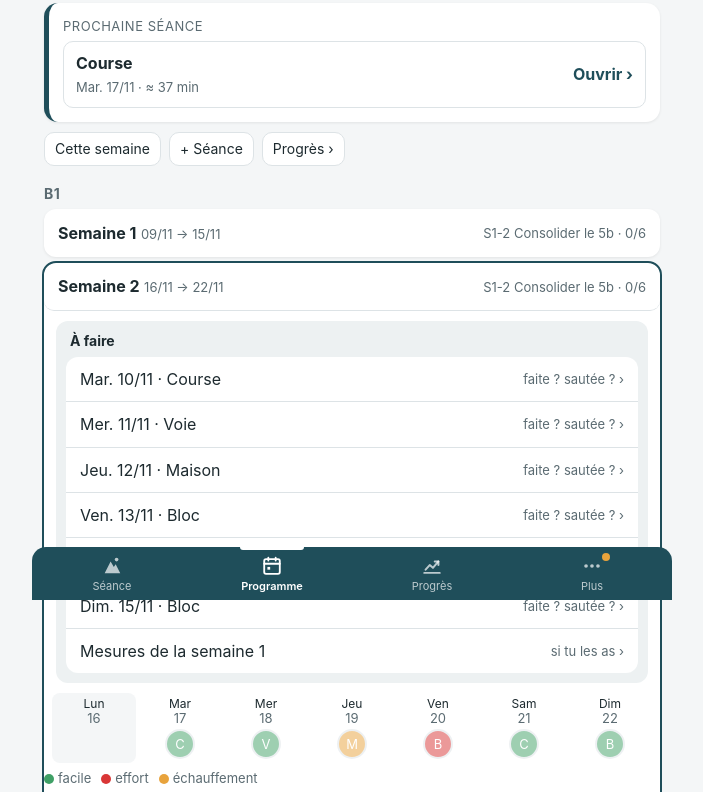
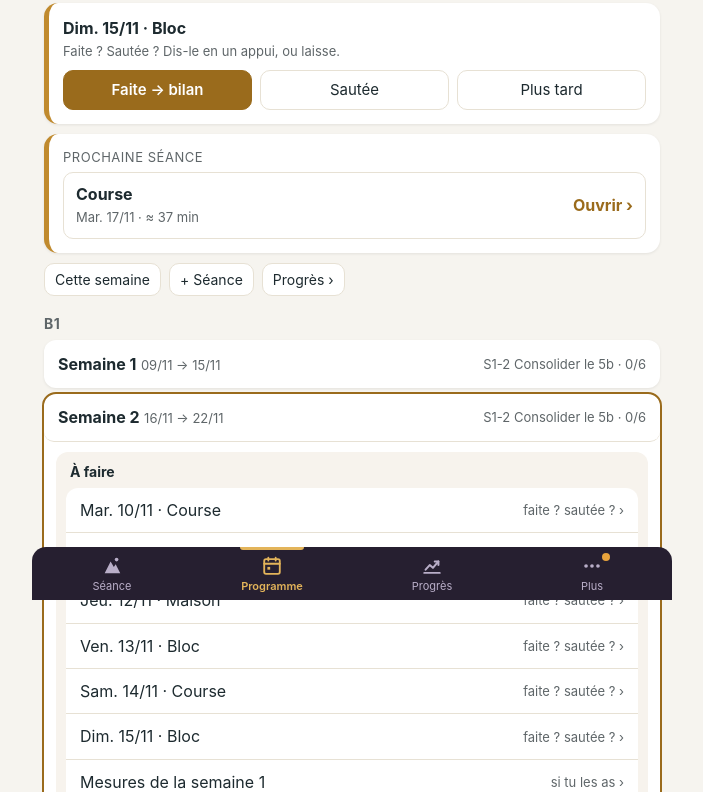
Before and after one commit to rez80/Grimpe, a website with bundled scripts: page index.html in a window 1280 px wide. Shown: the part 200-992 px from the top of the page, without its empty margins (288-991 px from the left). Built offline with nearby package versions, Linux system fonts and the light colour scheme.

Commit message:
Add files via upload

```diff
--- a/js/app.js
+++ b/js/app.js
@@ -16,7 +16,7 @@ import * as plus from "./ecrans/plus.js";
 import * as mur from "./ecrans/mur.js";
 import * as fenetres from "./ecrans/fenetres.js";
 
-export const APP_VERSION = "8.9";
+export const APP_VERSION = "8.11";
 const ECRANS = { seance, programme, progres, plus, salle: mur };
 const ONGLET_DE = { seance: "seance", programme: "programme", progres: "progres", plus: "plus", biblio: "plus", salles: "plus", salle: "plus", historique: "programme", calendrier: "plus", reglages: "plus", aide: "plus", sauvegarde: "plus" };
 const SOUS_ECRANS = ["biblio", "salles", "salle", "historique", "calendrier", "reglages", "aide", "sauvegarde"];
--- a/js/ecrans/plus.js
+++ b/js/ecrans/plus.js
@@ -134,7 +134,7 @@ function textesAide(ctx) {
     principe: h`<p>Le programme est écrit dans <b>Programme.xlsx</b> et transformé en <code>data.js</code> par <code>outil/grimpe.py app</code>. L'app sert à faire les séances : elle ne demande rien pendant, et calcule tout après (feux verts, forme, niveaux, projets). Sur PC, <code>grimpe.py rapport</code> met ce bilan en page dans <b>Suivi.xlsx</b> et reporte dans Programme.xlsx les séances modifiées ici.</p>
       <p><b>Une séance.</b> Voir l'onglet « Séance » de cette aide.</p>
       <p><b>Couleurs.</b> <span class="genre-txt echauffement">échauffement</span> · <span class="genre-txt securite">sécurité</span> · <span class="genre-txt facile">facile</span> · <span class="genre-txt effort">effort</span> · <span class="genre-txt recup">récupération</span>.</p>
-      <p><b>Le lendemain.</b> Une séance oubliée ou laissée ouverte revient en une carte : faite, sautée, plus tard. Jamais de point d'exclamation.</p>`,
+      <p><b>Le lendemain.</b> Une séance oubliée ou laissée ouverte revient en une carte en haut du Programme : faite → bilan, sautée, plus tard. Jamais de point d'exclamation.</p>`,
     syntaxe: h`<p>Une ligne par étape. Tout ce qui n'est pas entre accolades est de la prose : rien n'est deviné. Dans l'app, l'éditeur de plan écrit ces lignes pour toi.</p>
       <pre class="code">## Nom de version
 > Échauffement voie
--- a/js/ecrans/programme.js
+++ b/js/ecrans/programme.js
@@ -1,9 +1,10 @@
 // ecrans/programme.js — le programme semaine par semaine, la semaine dépliée, les outils de semaine.
 import { h, si, classes } from "../html.js";
-import { etatSeance, etapesSeance, dureeSeance, dureeEtape, activiteAffichee } from "../programme.js";
+import { etatSeance, etapesSeance, dureeSeance, activiteAffichee } from "../programme.js";
 import { semaineDe, dateSeance, ajouterJours, jourMois, court, hm, JOURS, nomJour, jourSemaine } from "../dates.js";
 import { reussi } from "../analyse.js";
 import * as editeur from "./editeur.js";
+import { carteHier } from "./seance.js";
 
 const ICONE = { faite: "✓", abilan: "✓", sautee: "–", encours: "▸", aujourdhui: "●", passee: "·", avenir: "" };
 
@@ -12,7 +13,7 @@ export function rendre(ctx) {
   const semaines = [...new Set(P.map(s => s.semaine))].sort((a, b) => a - b), wNow = semaineDe(debut, auj);
   if (state.semaineVue !== null && !semaines.includes(state.semaineVue)) state.semaineVue = semaines.includes(wNow) ? wNow : semaines[0];   // null = tout replié
   const phases = []; for (const w of semaines) { const ph = (P.find(s => s.semaine === w) || {}).phase || ""; const bloc = ph.split(" · ")[0]; if (!phases.length || phases[phases.length - 1].bloc !== bloc) phases.push({ bloc, semaines: [] }); phases[phases.length - 1].semaines.push(w); }
-  let out = h`${carteRestaurer(ctx)}${carteAujourdhui(ctx, auj)}<div class="barre-prog"><button class="petit-btn" data-act="semaineAujourdhui">Cette semaine</button><button class="petit-btn" data-act="creationOuvrir">+ Séance</button><button class="petit-btn" data-act="progres">Progrès ›</button></div>`;
+  let out = h`${carteRestaurer(ctx)}${carteHier(ctx)}${carteAujourdhui(ctx, auj)}<div class="barre-prog"><button class="petit-btn" data-act="semaineAujourdhui">Cette semaine</button><button class="petit-btn" data-act="creationOuvrir">+ Séance</button><button class="petit-btn" data-act="progres">Progrès ›</button></div>`;
   for (const ph of phases) {
     out = h`${out}<h3 class="bloc-titre">${ph.bloc || "Programme"}</h3>`;
     for (const w of ph.semaines) {
@@ -24,14 +25,6 @@ export function rendre(ctx) {
     }
   }
   return { html: out, titre: h`<b>Programme</b>` };
-}
-
-// Couleur d'une séance = celle du plan : le type d'étape qui prend le plus de temps (échauffement et sécurité ne comptent que s'il n'y a rien d'autre)
-const NOM_GENRE = { echauffement: "échauffement", securite: "sécurité", facile: "facile", effort: "effort", recup: "récup" };
-function genreDominant(ctx, s) {
-  const t = {}; for (const e of etapesSeance(s, ctx.saisie(s.id)).filter(e => e.type !== "info")) { const g = e.type === "routine" ? e.genre || "echauffement" : e.genre || "facile"; t[g] = (t[g] || 0) + Math.max(60, dureeEtape(e, s, ctx.data, ctx.doc.reglages)); }
-  const l = Object.entries(t).sort((a, b) => b[1] - a[1]), principal = l.find(([g]) => g !== "echauffement" && g !== "securite");
-  return (principal || l[0] || [])[0] || "";
 }
 
 // App vide (nouvelle installation, téléphone changé…) : proposer tout de suite de restaurer une sauvegarde
@@ -70,8 +63,7 @@ function semaineDetail(ctx, w, sem, auj) {
   const faites = sem.filter(s => ctx.saisie(s.id).fin), ts = faites.flatMap(s => ctx.saisie(s.id).tentatives || []), efforts = faites.map(s => ctx.saisie(s.id).effort).filter(x => x != null);
   const bilanSem = faites.length ? `${faites.length} séance${faites.length > 1 ? "s" : ""} faite${faites.length > 1 ? "s" : ""}${ts.length ? ` · ${ts.length} passage${ts.length > 1 ? "s" : ""}, ${ts.filter(reussi).length} réussi${ts.filter(reussi).length > 1 ? "s" : ""}` : ""}${efforts.length ? ` · effort moyen ${(efforts.reduce((a, b) => a + b, 0) / efforts.length).toFixed(1).replace(".", ",")}` : ""}` : "";
   return h`${si(bilanSem, h`<p class="bilan-sem">${bilanSem}</p>`)}${si(aFaire.length, () => h`<div class="a-faire"><b>À faire</b><div class="liste">${aFaire}</div></div>`)}<div class="jours">${jours.map(x => h`<div class="jour ${x.d === auj ? "auj" : ""}"><div class="jour-nom">${x.j.slice(0, 3)}<br><span class="petit">${x.d.slice(8, 10)}</span></div>
-      ${x.seances.map(s => { const e = etatSeance(s, ctx.saisie(s.id), auj); const a = activiteAffichee(s, ctx.saisie(s.id)), g = genreDominant(ctx, s); return h`<button class="pastille-seance etat-${e} ${g ? "genre-" + g : ""}" data-act="ouvrirSeance" data-id="${s.id}" data-activite="${a}" aria-label="${a}${g ? " · " + NOM_GENRE[g] : ""}">${ICONE[e] || a[0]}</button>`; })}</div>`)}</div>
-    ${(() => { const gs = [...new Set(jours.flatMap(x => x.seances.map(s => genreDominant(ctx, s))).filter(Boolean))]; return gs.length ? h`<p class="legende-genres">${["facile", "effort", "recup", "echauffement", "securite"].filter(g => gs.includes(g)).map(g => h`<span><i class="genre-${g}"></i>${NOM_GENRE[g]}</span>`)}</p>` : ""; })()}
+      ${x.seances.map(s => { const e = etatSeance(s, ctx.saisie(s.id), auj); const a = activiteAffichee(s, ctx.saisie(s.id)); return h`<button class="pastille-seance etat-${e}" data-act="ouvrirSeance" data-id="${s.id}" data-activite="${a}" aria-label="${a}">${ICONE[e] || a[0]}</button>`; })}</div>`)}</div>
     ${sem.map(s => { const sa = ctx.saisie(s.id), e = etatSeance(s, sa, auj), t = sa.tentatives || [], et = etapesSeance(s, sa);
       const a = activiteAffichee(s, sa);
       return h`<div class="carte-seance-cadre"><button class="carte-seance etat-${e}" data-act="ouvrirSeance" data-id="${s.id}" data-activite="${a}">
--- a/js/ecrans/seance.js
+++ b/js/ecrans/seance.js
@@ -49,13 +49,6 @@ export function rendre(ctx) {
 
   // Feux verts tout juste atteints : une carte, une fois
   for (const f of ctx.bilan.nouveauxFeux) out = h`${out}<div class="carte feu-carte"><div><b>🟢 Feu vert : ${f.titre}</b><br><span class="petit">${f.criteres.map(c => `${c.t} : ${c.val}${c.pct ? " %" : ""}`).join(" · ")}</span></div><button data-act="feuVu" data-id="${f.id}">Vu !</button></div>`;
-  // La séance d'hier à régler
-  const hier = seanceARegler(ctx.programme, doc, auj);
-  if (hier && hier.id !== s.id && plusTard() === `${hier.id}|${auj}`) out = h`${out}<button class="hier-mini" data-act="hierRouvrir"><span>${court(hier.date)} · ${hier.activite} : bilan ?</span><span>›</span></button>`;
-  else if (hier && hier.id !== s.id) { const eh = etatSeance(hier, ctx.saisie(hier.id), auj);
-    out = h`${out}<div class="carte hier"><div><b>${court(hier.date)} · ${hier.activite}</b><br><span class="petit">${eh === "abilan" ? "Séance terminée, il manque le bilan (effort, douleur)." : eh === "encours" ? "Séance restée ouverte." : "Faite ? Sautée ? Dis-le en un appui, ou laisse."}</span></div>
-      <div class="hier-btns"><button class="principal" data-act="hierBilan" data-id="${hier.id}">${eh === "passee" ? "Faite → bilan" : "Bilan"}</button>${si(eh === "passee", h`<button data-act="hierSautee" data-id="${hier.id}">Sautée</button>`)}<button data-act="hierPlusTard" data-id="${hier.id}">Plus tard</button></div></div>`; }
-
   // Bandeau
   const sousTitre = sa.fin ? `✓ Faite en ${hm(dureeReelle(sa))} · prévu ≈ ${hm(duree)}` : etat === "sautee" ? `Sautée${sa.raison ? " · " + sa.raison : ""}` : `≈ ${hm(duree)} · ${actives(etapes).length} étapes`;
   const theme = etapes.find(e => e.type === "info" && /^thème/i.test(e.texte));
@@ -226,6 +219,15 @@ export function fenetreNoter(ctx, M) {
 // Repère de réussite d'une voie : ✓ (✓ facile), ✗ n
 export function reperes(hv) { return `${hv.reussies ? (hv.aisance === "facile" ? "✓ facile" : "✓") : ""}${hv.essais - hv.reussies ? `${hv.reussies ? " " : ""}✗${hv.essais - hv.reussies}` : ""}`; }
 
+// --- Rappel de la séance précédente à régler (affiché en haut du Programme) ---
+export function carteHier(ctx) {
+  const doc = ctx.doc, auj = ctx.aujourdhui(), hier = seanceARegler(ctx.programme, doc, auj); if (!hier) return "";
+  if (plusTard() === `${hier.id}|${auj}`) return h`<button class="hier-mini" data-act="hierRouvrir"><span>${court(hier.date)} · ${activiteAffichee(hier, ctx.saisie(hier.id))} : bilan ?</span><span>›</span></button>`;
+  const eh = etatSeance(hier, ctx.saisie(hier.id), auj);
+  return h`<div class="carte hier"><div><b>${court(hier.date)} · ${activiteAffichee(hier, ctx.saisie(hier.id))}</b><br><span class="petit">${eh === "abilan" ? "Séance terminée, il manque le bilan (effort, douleur)." : eh === "encours" ? "Séance restée ouverte." : "Faite ? Sautée ? Dis-le en un appui, ou laisse."}</span></div>
+    <div class="hier-btns"><button class="principal" data-act="hierBilan" data-id="${hier.id}">${eh === "passee" ? "Faite → bilan" : "Bilan"}</button>${si(eh === "passee", h`<button data-act="hierSautee" data-id="${hier.id}">Sautée</button>`)}<button data-act="hierPlusTard" data-id="${hier.id}">Plus tard</button></div></div>`;
+}
+
 // --- Actions ---
 const demarrerSiBesoin = sa => { if (!sa.debut && !sa.fin) { sa.debut = Date.now(); delete sa.statut; } };
 function lancerRepos(ctx, s, sa, e) { const d = e.repos ?? reposDefaut(ctx.doc.reglages, s.activite); if (d > 0) ctx.minuteur.lancer({ type: "repos", phases: [{ label: "Repos", duree: d }], seanceId: s.id, k: e.k }); }
--- a/style.css
+++ b/style.css
@@ -1,17 +1,20 @@
 /* style.css — Grimpe. Une couleur = un sens. Variables en tête, clair et sombre. */
 :root {
-  --fond: #f4f6f7; --carte: #ffffff; --texte: #1d2a2f; --texte-2: #5b6b72; --trait: #dde3e6;
-  --accent: #1F4E5A; --accent-txt: #ffffff;
-  --voie: #1F4E5A; --bloc: #7B4A12; --maison: #3E6B3A; --course: #5B3F8C; --exterieur: #0E6E6E;
+  --fond: #f6f4ef; --carte: #ffffff; --texte: #1d2a2f; --texte-2: #5f6669; --trait: #e7e1d4;
+  --accent: #9A6B1C; --accent-txt: #ffffff; --ocre: #C08A2E;
+  --voie: #2F80C0; --bloc: #E0664F; --maison: #7A8F2E; --course: #5B3F8C; --exterieur: #0E6E6E;
+  --bandeau-voie: #2F80C0; --bandeau-bloc: #E0664F; --bandeau-maison: #7A8F2E; --bandeau-course: #5B3F8C;     /* bandeau de séance (plus foncé en mode sombre) */
+  --entete-txt: #E3B45A; --entete-txt-2: #B9AEC8;
   --echauffement: #E8A33C; --securite: #2E6FB7; --facile: #3FA066; --effort: #D93636; --recup: #7B5EA7;
   --vert: #2E7D32; --orange: #E8A33C; --rouge: #D93636; --gris: #6B7780;     /* texte blanc lisible (≥ 4,5:1) sur vert, rouge, gris ; texte foncé sur orange */
-  --entete: #1F4E5A;
+  --entete: #261F30;
   --rayon: 14px; --ombre: 0 1px 3px rgba(0,0,0,.08);
   --haut: env(safe-area-inset-top, 0px); --bas: env(safe-area-inset-bottom, 0px);
 }
 @media (prefers-color-scheme: dark) {
-  :root { --entete: #16343c; --fond: #121a1d; --carte: #1b262b; --texte: #e8edef; --texte-2: #9fb0b7; --trait: #2c3a40; --accent: #58a6b9; --accent-txt: #0d1517;
-    --voie: #2d7d91; --bloc: #a86a2a; --maison: #4f8a4a; --course: #8565b8; --exterieur: #1f9a9a; --echauffement: #f0b65a; --ombre: none; }
+  :root { --entete: #261F30; --fond: #151310; --carte: #221F1A; --texte: #ECE7DE; --texte-2: #A79F92; --trait: #2E2A23; --accent: #E3B45A; --accent-txt: #1E1505; --ocre: #E3B45A;
+    --voie: #5AA6E0; --bloc: #F08A73; --maison: #A3B84E; --course: #9A7CD0; --exterieur: #1f9a9a; --echauffement: #f0b65a; --ombre: none;
+    --bandeau-voie: #245F8F; --bandeau-bloc: #A9483A; --bandeau-maison: #56671F; --bandeau-course: #4A3473; }
 }
 * { box-sizing: border-box; -webkit-tap-highlight-color: transparent; }
 html { font: 16px/1.4 -apple-system, "SF Pro Text", "Segoe UI", Roboto, sans-serif; background: var(--fond); color: var(--texte); }
@@ -60,8 +63,8 @@ p { margin: 6px 0; } .petit { font-size: 13px; color: var(--texte-2); } .centre
 .point { display: inline-block; width: 10px; height: 10px; border-radius: 50%; margin-right: 6px; vertical-align: middle; } .point.vert { background: var(--vert); } .point.orange { background: var(--orange); } .point.rouge { background: var(--rouge); }
 
 /* Bandeau de séance (couleur = activité) */
-body[data-activite="Voie"] .bandeau-seance { background: var(--voie); } body[data-activite="Bloc"] .bandeau-seance { background: var(--bloc); }
-body[data-activite="Maison"] .bandeau-seance { background: var(--maison); } body[data-activite="Course"] .bandeau-seance { background: var(--course); }
+body[data-activite="Voie"] .bandeau-seance { background: var(--bandeau-voie); } body[data-activite="Bloc"] .bandeau-seance { background: var(--bandeau-bloc); }
+body[data-activite="Maison"] .bandeau-seance { background: var(--bandeau-maison); } body[data-activite="Course"] .bandeau-seance { background: var(--bandeau-course); }
 body[data-activite="Escalade extérieur"] .bandeau-seance { background: var(--exterieur); }
 .bandeau-seance { background: var(--accent); color: #fff; border-radius: var(--rayon); padding: 16px; margin: 4px 0 10px; }
 .bandeau-seance.reduit { padding: 10px 14px; } .bandeau-seance.reduit h1 { font-size: 18px; } .bandeau-seance.reduit .sous-titre { display: none; }
@@ -183,7 +186,7 @@ label.fichier { display: block; text-align: center; cursor: pointer; } label.fic
 /* ===== v8 : vu du mur ===== */
 a.bouton { display: inline-block; background: var(--carte); border: 1px solid var(--trait); border-radius: 10px; padding: 8px 12px; min-height: 40px; text-decoration: none; color: inherit; line-height: 22px; }
 .forme-ligne { display: flex; gap: 6px; align-items: center; flex-wrap: wrap; margin: 2px 0 10px; } .forme-ligne button { flex: 1; padding: 8px 4px; font-size: 15px; }
-.hier { display: flex; flex-direction: column; gap: 10px; border-left: 5px solid var(--accent); } .hier-btns { display: flex; gap: 8px; } .hier-btns button { flex: 1; }
+.hier { display: flex; flex-direction: column; gap: 10px; border-left: 5px solid var(--ocre); } .hier-btns { display: flex; gap: 8px; } .hier-btns button { flex: 1; }
 .feu-carte { display: flex; justify-content: space-between; align-items: center; gap: 10px; background: #e6f4ea; border: 1px solid var(--vert); } @media (prefers-color-scheme: dark) { .feu-carte { background: #16301f; } }
 .feu-carte button { white-space: nowrap; }
 .curseur { width: 40px; height: 40px; padding: 0; border-radius: 50%; border: 1px solid var(--trait); flex-shrink: 0; font-size: 18px; color: var(--texte-2); }
@@ -224,12 +227,12 @@ input.secret:not(:focus) { -webkit-text-security: disc; }
 /* ===== v8.2 ===== */
 .ico-svg { width: 1.15em; height: 1.15em; vertical-align: -0.2em; flex-shrink: 0; }
 /* En-tête et onglets à la couleur de l'app */
-#entete { background: var(--entete); color: #fff; border-bottom: none; grid-template-columns: auto 1fr 40px 40px 40px; gap: 2px; }
-#entete button { color: #fff; min-width: 40px; } #infos { color: rgba(255,255,255,.8); }
+#entete { background: var(--entete); color: var(--entete-txt); border-bottom: none; grid-template-columns: auto 1fr 40px 40px 40px; gap: 2px; }
+#entete button { color: var(--entete-txt); min-width: 40px; } #infos { color: var(--entete-txt-2); }
 #prec.large { font-size: 15px; font-weight: 600; padding: 0 6px; white-space: nowrap; } .retour-txt { display: inline-block; }
 #btn-aide .ico-svg { width: 22px; height: 22px; }
-#onglets { background: var(--entete); border-top: none; } #onglets button { color: rgba(255,255,255,.7); } #onglets button.actif { color: #fff; }
-#onglets button.actif::before { content: ""; position: absolute; top: 0; left: 30%; right: 30%; height: 3px; border-radius: 0 0 3px 3px; background: #fff; }
+#onglets { background: var(--entete); border-top: none; } #onglets button { color: var(--entete-txt-2); } #onglets button.actif { color: var(--entete-txt); }
+#onglets button.actif::before { content: ""; position: absolute; top: 0; left: 30%; right: 30%; height: 3px; border-radius: 0 0 3px 3px; background: var(--entete-txt); }
 #onglets .ico .ico-svg { width: 22px; height: 22px; }
 /* Contraste : texte foncé sur l'orange */
 .res-sec, .genre-txt.echauffement, .rapide-btns .sec, .cot-ligne .sec { color: #1d2a2f; }
@@ -281,7 +284,7 @@ input.secret:not(:focus) { -webkit-text-security: disc; }
 .pli-fleche { width: 14px; color: var(--texte-2); font-weight: 400; } .pli-titre { flex: 1; } .pli-resume { color: var(--texte-2); font-weight: 400; font-size: 14px; }
 .pli-corps { padding: 0 14px 12px; } .pli-bloc:not(.carte) .pli-corps { padding: 6px 0 4px; }
 /* Carte « Aujourd'hui » du programme */
-.carte-auj { border-left: 5px solid var(--accent); } .carte-auj > .petit { margin: 0 0 6px; text-transform: uppercase; letter-spacing: .04em; }
+.carte-auj { border-left: 5px solid var(--ocre); } .carte-auj > .petit { margin: 0 0 6px; text-transform: uppercase; letter-spacing: .04em; }
 .auj-seance { width: 100%; display: flex; justify-content: space-between; align-items: center; gap: 10px; text-align: left; padding: 12px; margin-top: 6px; }
 .auj-go { font-weight: 700; color: var(--accent); white-space: nowrap; }
 .carte-seance-cadre { display: flex; align-items: stretch; } .carte-seance-cadre .carte-seance { flex: 1; }
@@ -389,11 +392,19 @@ button.gros { padding: 10px 14px; font-size: 16px; min-height: 44px; margin: 6px
 .cs-infos { font-size: 15px; opacity: .8; }
 
 /* ===== 8.9 ===== */
-/* Programme : la pastille d'une séance prend la couleur de son plan (type d'étape dominant) */
-.pastille-seance.genre-echauffement { background: var(--echauffement); } .pastille-seance.genre-securite { background: var(--securite); }
-.pastille-seance.genre-facile { background: var(--facile); } .pastille-seance.genre-effort { background: var(--effort); } .pastille-seance.genre-recup { background: var(--recup); }
-.legende-genres { display: flex; flex-wrap: wrap; gap: 10px; font-size: 13px; color: var(--texte-2); margin: 2px 0 8px; }
-.legende-genres i { display: inline-block; width: 10px; height: 10px; border-radius: 50%; margin-right: 4px; vertical-align: -1px; background: var(--g); }
-.legende-genres i.genre-echauffement { --g: var(--echauffement); } .legende-genres i.genre-securite { --g: var(--securite); } .legende-genres i.genre-facile { --g: var(--facile); } .legende-genres i.genre-effort { --g: var(--effort); } .legende-genres i.genre-recup { --g: var(--recup); }
 .noms-secteurs { display: grid; grid-template-columns: repeat(auto-fill, minmax(90px, 1fr)); gap: 6px; margin: 4px 0 8px; } .noms-secteurs input { min-width: 0; }
 .inventaire .ligne-reg { padding: 4px 0; }
+
+/* ===== 8.10 ===== */
+/* Programme : séances et pastilles dans la couleur de l'activité (celle du bandeau de séance), en transparence */
+.carte-seance-cadre { --a: var(--gris); background: color-mix(in srgb, var(--a) 13%, var(--carte)); }
+.carte-seance-cadre:has(.carte-seance[data-activite="Voie"]) { --a: var(--voie); } .carte-seance-cadre:has(.carte-seance[data-activite="Bloc"]) { --a: var(--bloc); }
+.carte-seance-cadre:has(.carte-seance[data-activite="Maison"]) { --a: var(--maison); } .carte-seance-cadre:has(.carte-seance[data-activite="Course"]) { --a: var(--course); }
+.carte-seance-cadre:has(.carte-seance[data-activite="Escalade extérieur"]) { --a: var(--exterieur); }
+.carte-seance-cadre .carte-seance b { color: color-mix(in srgb, var(--a) 75%, var(--texte)); }
+.pastille-seance { --a: var(--gris); background: color-mix(in srgb, var(--a) 22%, var(--carte)) !important; border: 2px solid var(--a); color: color-mix(in srgb, var(--a) 80%, var(--texte)); font-weight: 700; }
+.pastille-seance[data-activite="Voie"] { --a: var(--voie); } .pastille-seance[data-activite="Bloc"] { --a: var(--bloc); } .pastille-seance[data-activite="Maison"] { --a: var(--maison); } .pastille-seance[data-activite="Course"] { --a: var(--course); } .pastille-seance[data-activite="Escalade extérieur"] { --a: var(--exterieur); }
+.pastille-seance.etat-faite { box-shadow: 0 0 0 2px var(--vert); } .pastille-seance.etat-encours { box-shadow: 0 0 0 3px var(--accent); }
+.pastille-seance.etat-avenir { opacity: .75; }
+/* Couleurs 8.11 : bouton blanc du bandeau, texte toujours foncé (lisible en mode sombre) */
+.bandeau-seance .blanc, .bandeau-seance .blanc * { color: #1d2a2f; }
--- a/sw.js
+++ b/sw.js
@@ -1,5 +1,5 @@
 // sw.js — hors ligne : tout est mis en cache à l'installation ; la VERSION est réécrite par outil/grimpe.py à chaque génération.
-const VERSION = "20261116-140002";
+const VERSION = "20261116-143442";
 const CACHE = "grimpe-" + VERSION;
 const FICHIERS = ["./", "./index.html", "./style.css", "./data.js", "./manifest.webmanifest", "./icone.svg", "./icone-180.png", "./icone-192.png", "./icone-512.png", "./apple-touch-icon.png",
   "./js/app.js", "./js/store.js", "./js/dates.js", "./js/html.js", "./js/parseur.js", "./js/programme.js", "./js/analyse.js", "./js/export.js", "./js/minuteur.js", "./js/sync.js", "./js/salles.js", "./js/infos.js",
```
Also changed, not shown: index.html (+2 -2 lines), apple-touch-icon.png, icone-180.png, icone-192.png, icone-512.png, icone.svg, manifest.webmanifest.
